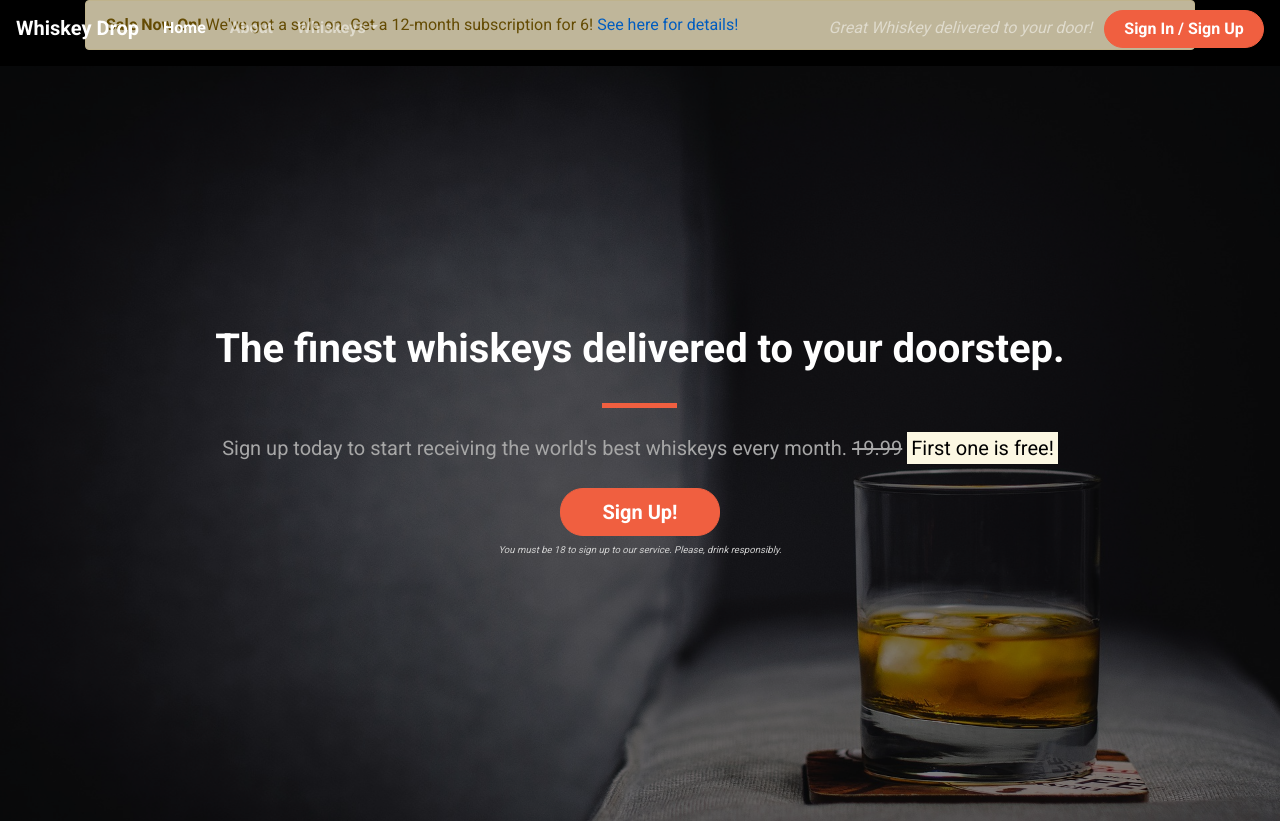
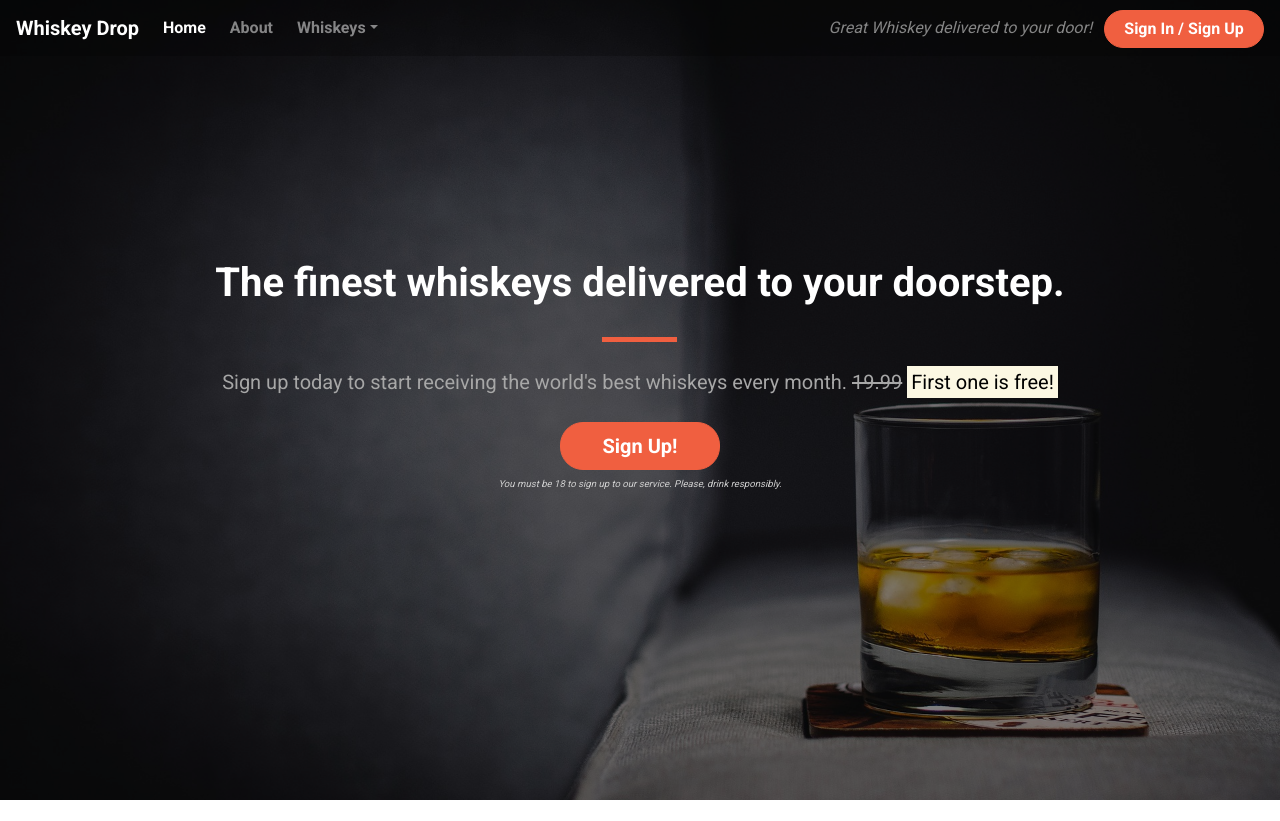
Before and after one commit to vinnieOrdobas/bootstrap, a plain HTML site: page bootstrap/index.html in a window 1280 px wide. Shown: the top 821 px of the page. Drawn offline with nearby package versions, Linux system fonts and the light colour scheme.

Commit message:
index.html updated and css updated

```diff
--- a/bootstrap/css/style.css
+++ b/bootstrap/css/style.css
@@ -1,6 +1,5 @@
 body {
     font-family: 'Roboto', sans-serif;
-    background-color: black;
 }
 
 .alert-container {}
@@ -58,6 +57,7 @@ body {
 .navalert-container {
     position: absolute;
     top: 0;
+    bottom: 0;
     left: 0;
     padding-left: 0;
     padding-right: 0;
--- a/bootstrap/index.html
+++ b/bootstrap/index.html
@@ -39,7 +39,7 @@
             </div>
         </nav>
     </div>
-    <div class="container alert-container">
+    <!--<div class="container alert-container">
         <div class="row d-none d-sm-block">
             <div class="col-12">
                 <div class="alert alert-warning">
@@ -47,7 +47,7 @@
                 </div>
             </div>
         </div>
-    </div>
+    </div> >-->
     <div class="container-fluid callout-container">
         <div class="opaque-overlay">&nbsp;</div>
         <div class="row">
```
